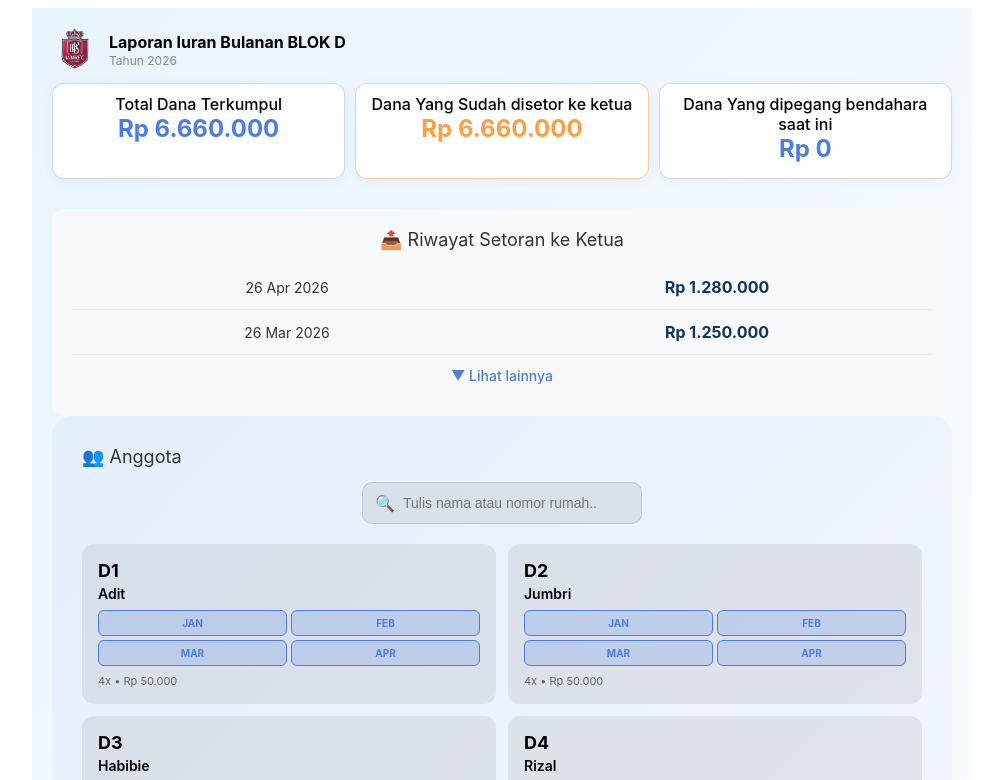
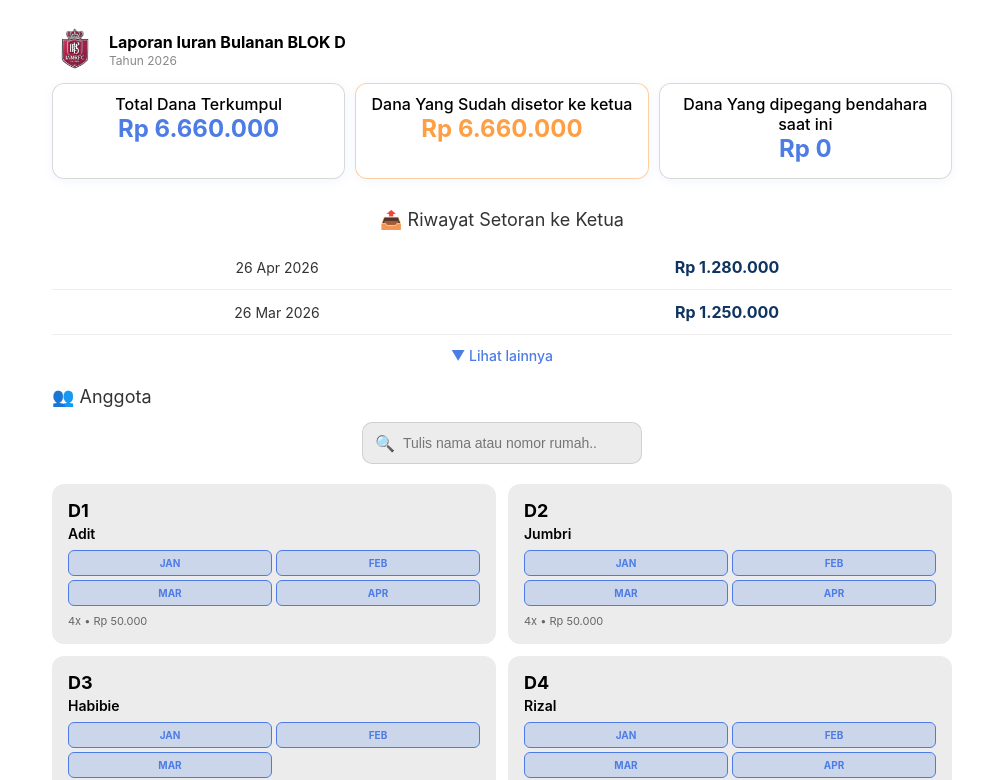
Before and after one commit to aloyb/blokd-app, a Next.js app in the folder blokd-app/: page / in a window 1280 px wide. Shown: the top 780 px of the page, without its empty margins (138-1141 px from the left). Built offline with nearby package versions, Linux system fonts and the light colour scheme.

Commit message:
Remove outer white frame - transparent container background

```diff
--- a/blokd-app/pages/index.js
+++ b/blokd-app/pages/index.js
@@ -182,7 +182,7 @@ export default function Home() {
 }
 
 const styles = {
-  container: { maxWidth: '900px', margin: '0 auto', padding: '20px', paddingTop: '20px', fontFamily: '-apple-system, BlinkMacSystemFont, Segoe UI, Roboto, sans-serif', background: 'linear-gradient(135deg, #E8F4FD 0%, #FFFFFF 100%)', minHeight: '100vh', color: '#333', position: 'relative' },
+  container: { maxWidth: '900px', margin: '0 auto', padding: '20px', paddingTop: '20px', fontFamily: '-apple-system, BlinkMacSystemFont, Segoe UI, Roboto, sans-serif', background: 'transparent', minHeight: '100vh', color: '#333', position: 'relative' },
   header: { display: 'flex', alignItems: 'center', padding: '20px 40px', gap: '15px' },
   h1: { fontSize: '16px', color: '#000', fontWeight: 'bold', lineHeight: '1.2', margin: '0' },
   subtitle: { color: '#888', fontSize: '12px', lineHeight: '1.2', margin: '2px 0 0 0' },
@@ -194,7 +194,7 @@ const styles = {
   statValue: { fontSize: '24px', fontWeight: 'bold', color: '#4D7CE5', marginBottom: '5px' },
   statValueWarning: { fontSize: '24px', fontWeight: 'bold', color: '#ff9f43', marginBottom: '5px' },
   statLabel: { fontSize: '16px', color: '#000', fontWeight: '500' },
-  membersSection: { background: 'rgba(77,124,229,0.05)', borderRadius: '20px', padding: '30px', marginBottom: '20px', paddingBottom: '60px' },
+  membersSection: { marginBottom: '20px', paddingBottom: '60px', background: 'transparent', borderRadius: '0' },
   sectionTitle: { fontSize: '18px', marginBottom: '15px', display: 'flex', justifyContent: 'center', alignItems: 'center', gap: '10px' },
   searchBox: { marginBottom: '20px', maxWidth: '280px', marginLeft: 'auto', marginRight: 'auto' },
   searchWrapper: { display: 'flex', alignItems: 'center', gap: '8px', background: 'rgba(128,128,128,0.15)', border: '1px solid rgba(128,128,128,0.25)', borderRadius: '10px', padding: '0 12px' },
@@ -212,7 +212,7 @@ const styles = {
   pagination: { display: 'flex', justifyContent: 'center', alignItems: 'center', gap: '12px', marginTop: '20px', padding: '16px 0' },
   paginationButton: { background: 'rgba(128,128,128,0.25)', border: '1px solid rgba(128,128,128,0.3)', color: '#333', padding: '8px 16px', borderRadius: '8px', cursor: 'pointer', fontSize: '14px' },
   pageInfo: { color: '#888', fontSize: '14px' },
-  historySection: { marginTop: '30px', padding: '20px', background: '#f8f9fa', borderRadius: '12px' },
+  historySection: { marginTop: '20px', padding: '10px 0', background: 'transparent' },
   historyItem: { display: 'flex', justifyContent: 'space-between', alignItems: 'center', padding: '12px 0', borderBottom: '1px solid #eee', textAlign: 'center' },
   historyDate: { color: '#333', fontSize: '14px', textAlign: 'center', flex: 1 },
   historyAmount: { color: '#0f3460', fontWeight: 'bold', fontSize: '16px', textAlign: 'center', flex: 1 },
```
